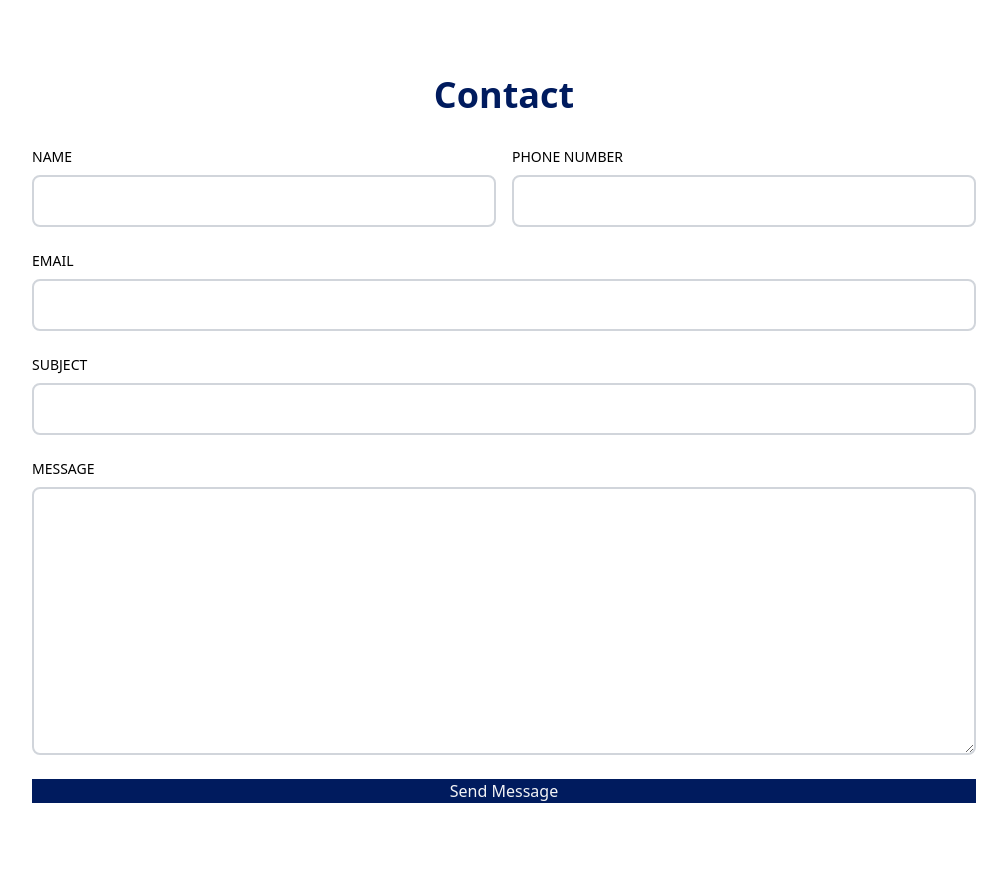
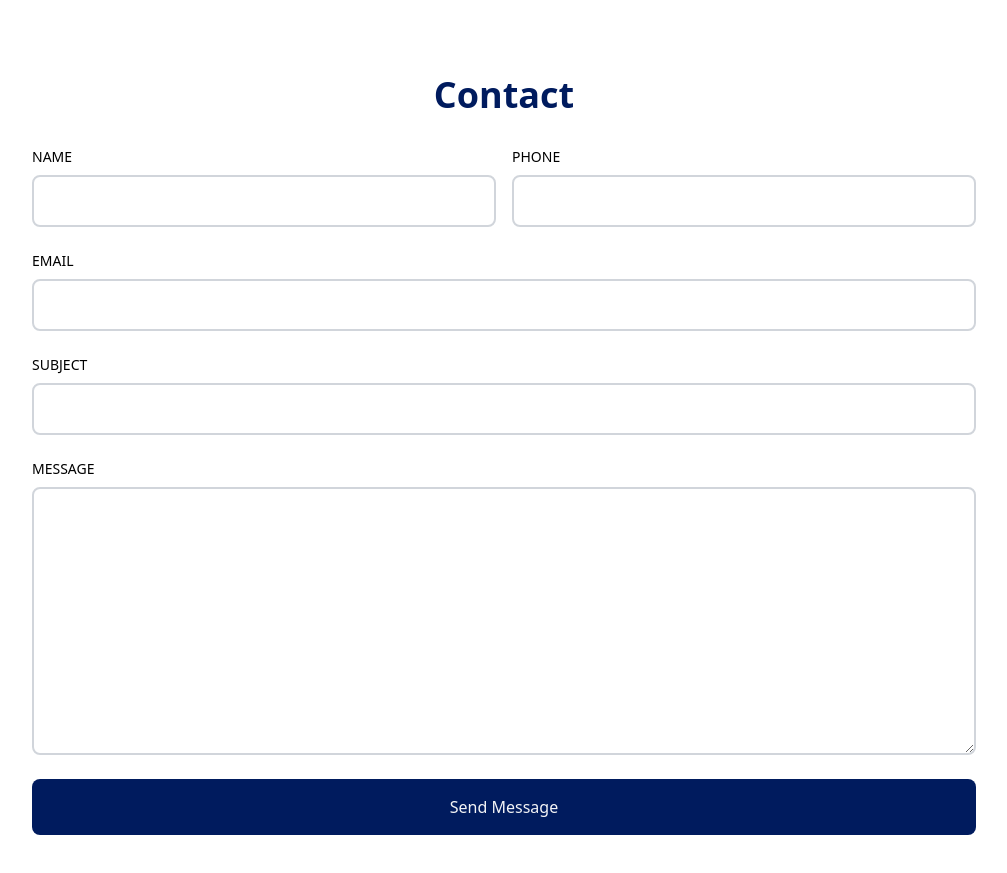
Before and after one commit to Raijinshinden/react-portfolio, a React (Vite) app: page / in a window 1280 px wide. Shown: the part 1820-2693 px from the top of the page, without its empty margins (168-1175 px from the left). Built offline with nearby package versions, Linux system fonts and the light colour scheme.

Commit message:
Update Contact.jsx

```diff
--- a/src/components/Contact.jsx
+++ b/src/components/Contact.jsx
@@ -3,31 +3,54 @@ import React from 'react'
 const Contact = () => {
   return (
     <div id='contact' className='max-w-[1040px] m-auto md:pl-20 p-4 py-16'>
-        <h1 className='py-4 text-4xl font-bold text-center text-[#001b5e]'>Contact</h1>
-        <form action='' method='POST' encType='multiport/form-data'>
+        <h1 className='py-4 text-4xl font-bold text-center text-[#001b5e]'>
+            Contact
+        </h1>
+        <form
+        action='https://getform.io/f/zazkqdeb'
+        method='POST'
+        encType='multiport/form-data'
+        >
             <div className='grid md:grid-cols-2 gap-4 w-full py-2'>
                 <div className='flex flex-col'>
                     <label className='uppercase text-sm py-2'>Name</label>
-                    <input className='border-2 rounded-lg p-3 flex border-gray-300' type='text' name='name' />
+                    <input
+                    className='border-2 rounded-lg p-3 flex border-gray-300'
+                    type='text'
+                    name='name' />
                 </div>
                 <div className='flex flex-col'>
-                    <label className='uppercase text-sm py-2'>Phone Number</label>
-                    <input className='border-2 rounded-lg p-3 flex border-gray-300' type="text" name='phone' />
+                    <label className='uppercase text-sm py-2'>Phone</label>
+                    <input
+                    className='border-2 rounded-lg p-3 flex border-gray-300'
+                    type="text"
+                    name='phone' />
                 </div>
             </div>
             <div className='flex flex-col py-2'>
                 <label className='uppercase text-sm py-2'>Email</label>
-                <input className='border-2 rounded-lg p-3 flex border-gray-300' type='email' name='name' />
+                <input
+                className='border-2 rounded-lg p-3 flex border-gray-300'
+                type='email'
+                name='name' />
             </div>
             <div className='flex flex-col py-2'>
                 <label className='uppercase text-sm py-2'>Subject</label>
-                <input className='border-2 rounded-lg p-3 flex border-gray-300' type='text' name='subject' />
+                <input
+                className='border-2 rounded-lg p-3 flex border-gray-300'
+                type='text'
+                name='subject' />
             </div>
             <div className='flex flex-col py-2'>
                 <label className='uppercase text-sm py-2'>Message</label>
-                <textarea className='border-2 rounded-lg p-3 border-gray-300' rows='10' name='message' />
+                <textarea
+                className='border-2 rounded-lg p-3 border-gray-300'
+                rows='10'
+                name='message' />
             </div>
-            <button className='bg-[#001b5e] text-gray-100 mt-4 w-full'>
+            <button
+            className='bg-[#001b5e] text-gray-100 mt-4 w-full p-4 rounded-lg'
+            >
                 Send Message
             </button>
         </form>
```
